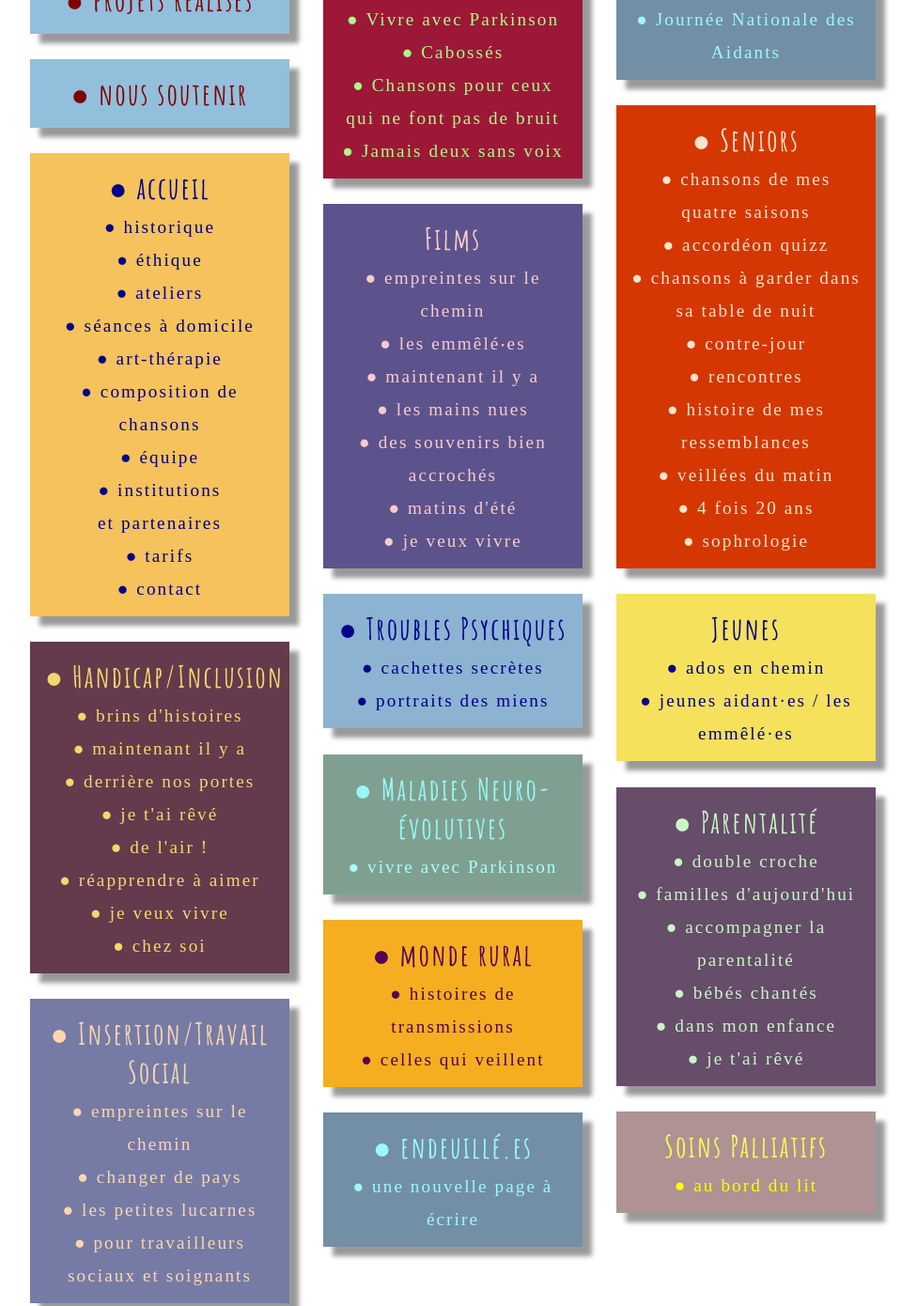
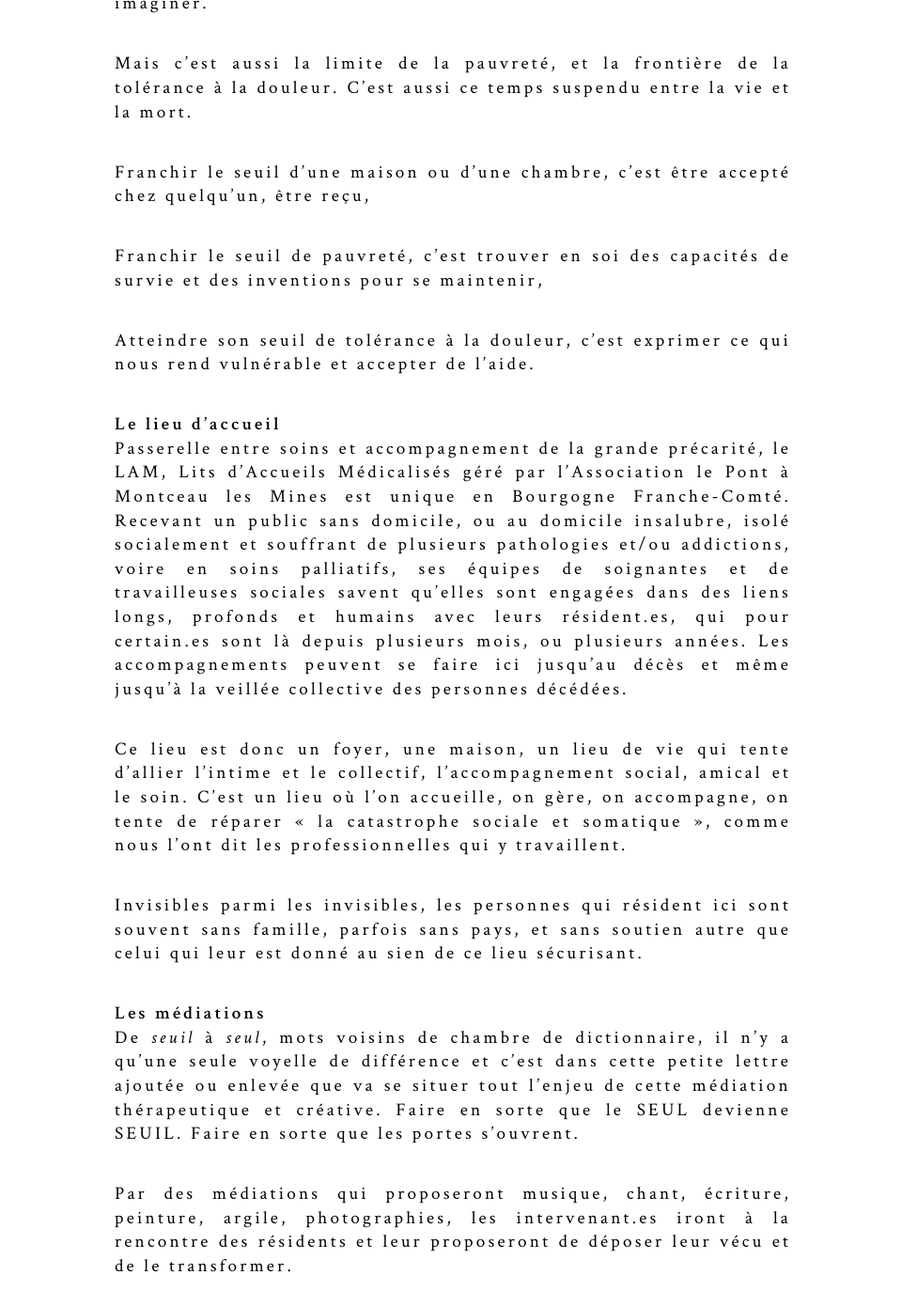
Before and after one commit to leshnik/revertouthaut, a Jekyll site: the page built from sur-le-seuil.md, in a window 1280 px wide and 1400 px high, scrolled down 838 px, cut to the strip 0-1390 px from the top of the window. Shown: the whole strip at 94% size, without its empty margins (158-1134 px from the left). Built offline with Jekyll 4.4.1, drawn with Linux system fonts in a browser that asks for light colours; some of the changed text lies outside the part shown.

Commit message:
sur le suil, navlist new page

```diff
--- a/_includes/NavListCards2.html
+++ b/_includes/NavListCards2.html
@@ -52,6 +52,7 @@
 
     <p class="shadow" style="background: #767ba5; width: 28ch">
       <a href="/insertion" style="color:#fbd7ae" class="nav-list-heading subtlehover">●&nbsp;Insertion/Travail Social</a><br>
+      <a style="color:#fbd7ae" class="nav-list-item subtlehover"  href="/sur-le-seuil">●&nbsp;sur le seuil</a><br>
       <a style="color:#fbd7ae" class="nav-list-item subtlehover"  href="/empreintes-sur-le-chemin">●&nbsp;empreintes sur le chemin</a><br>
       <a style="color:#fbd7ae" class="nav-list-item subtlehover"  href="/changer-de-pays">●&nbsp;changer de pays</a><br>
       <a style="color:#fbd7ae" class="nav-list-item subtlehover"  href="/les-petites-lucarnes">●&nbsp;les petites lucarnes</a><br>
--- a/sur-le-seuil.md
+++ b/sur-le-seuil.md
@@ -3,4 +3,47 @@ layout: logoTop
 title: Sur le seuil
 summary:
 ---
-<em>nouvelle page en construction</em>
+<h1>SUR LE SEUIL </h1>
+<h2>Médiation artistique décembre 2025-février 2026<br>
+Montceau les Mines</h2>
+
+<p class="intro-text">
+<strong>Le seuil</strong><br>
+Le seuil, c’est un lieu de passage, entre le dehors et le dedans,<br>
+C’est le lieu des bonjours et des aux revoir,<br>
+C’est un lieu d’accueil et un lieu de départ,<br>
+C’est le lieu où l’on dépose ses chaussures, où on les frotte sur le paillasson, espérant ne pas ramener chez soi la boue du dehors.<br>
+C’est un espace minuscule où une porte s’entrouvre, se ferme, se claque.</p>
+
+<p class="intro-text">Et c’est aussi une image de l’entre deux, entre le soin et le quotidien, entre la précarité de la vie d’avant et la vie future à imaginer.</p>
+
+<p class="intro-text">Mais c’est aussi la limite de la pauvreté, et la frontière de la tolérance à la douleur.
+C’est aussi ce temps suspendu entre la vie et la mort.</p>
+
+<p class="intro-text">Franchir le seuil d’une maison ou d’une chambre, c’est être accepté chez quelqu’un, être reçu,</p>
+
+<p class="intro-text">Franchir le seuil de pauvreté, c’est trouver en soi des capacités de survie et des inventions pour se maintenir,</p>
+
+<p class="intro-text">Atteindre son seuil de tolérance à la douleur, c’est exprimer ce qui nous rend vulnérable et accepter de l’aide. </p>
+
+<p class="intro-text">
+<strong>Le lieu d’accueil</strong><br>
+Passerelle entre soins et accompagnement de la grande précarité, le LAM, Lits d’Accueils
+Médicalisés géré par l’Association le Pont à Montceau les Mines est unique en Bourgogne Franche-Comté. Recevant un public sans domicile, ou au domicile insalubre, isolé socialement et souffrant de plusieurs pathologies et/ou addictions, voire en soins palliatifs, ses équipes de soignantes et de travailleuses sociales savent qu’elles sont engagées dans des liens longs, profonds et humains avec leurs résident.es, qui pour certain.es sont là depuis plusieurs mois, ou plusieurs années. Les accompagnements peuvent se faire ici jusqu’au décès et même jusqu’à la veillée collective des personnes décédées.</p>
+
+<p class="intro-text">Ce lieu est donc un foyer, une maison, un lieu de vie qui tente d’allier l’intime et le collectif, l’accompagnement social, amical et le soin. C’est un lieu où l’on accueille, on gère, on accompagne, on tente de réparer «&nbsp;la catastrophe sociale et somatique&nbsp;», comme nous l’ont dit les professionnelles qui y travaillent.</p>
+
+<p class="intro-text">Invisibles parmi les invisibles, les personnes qui résident ici sont souvent sans famille, parfois sans pays, et sans soutien autre que celui qui leur est donné au sien de ce lieu sécurisant.</p>
+
+<p class="intro-text">
+<strong>Les médiations</strong><br>
+De <em>seuil</em> à <em>seul</em>, mots voisins de chambre de dictionnaire, il n’y a qu’une seule voyelle de différence et c’est dans cette petite lettre ajoutée ou enlevée que va se situer tout l’enjeu de cette médiation thérapeutique et créative. Faire en sorte que le SEUL devienne SEUIL.
+Faire en sorte que les portes s’ouvrent.</p>
+
+<p class="intro-text">Par des médiations qui proposeront musique, chant, écriture, peinture, argile, photographies, les intervenant.es iront à la rencontre des résidents et leur proposeront de déposer leur vécu et de le transformer.</p>
+
+<p class="intro-text">Seront abordées aussi et mises en travail durant ces médiations les notions d’habiter : habiter sa chambre, son corps, sa vie et son récit.</p>
+
+<p class="intro-text">L’action déroulera dans le creux de l'hiver quand les fêtes de fin d'année peuvent être des moments délicats pour les personnes isolées, souvent dénuées de liens familiaux et amicaux.</p>
+
+<p class="intro-text">Elle se terminera par la création d’un spectacle ouvert au public durant lequel le foyer, ses chambres, ses couloirs, son réfectoire et ses bureaux seront transformés en une multitude de petites scènes.</p>
```
